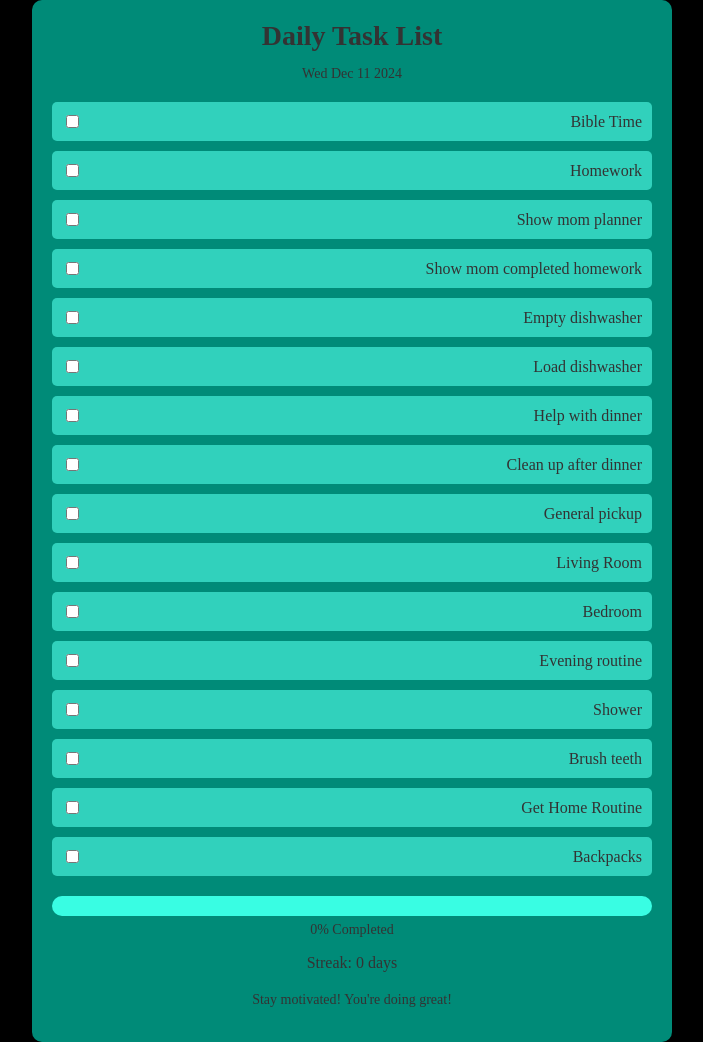
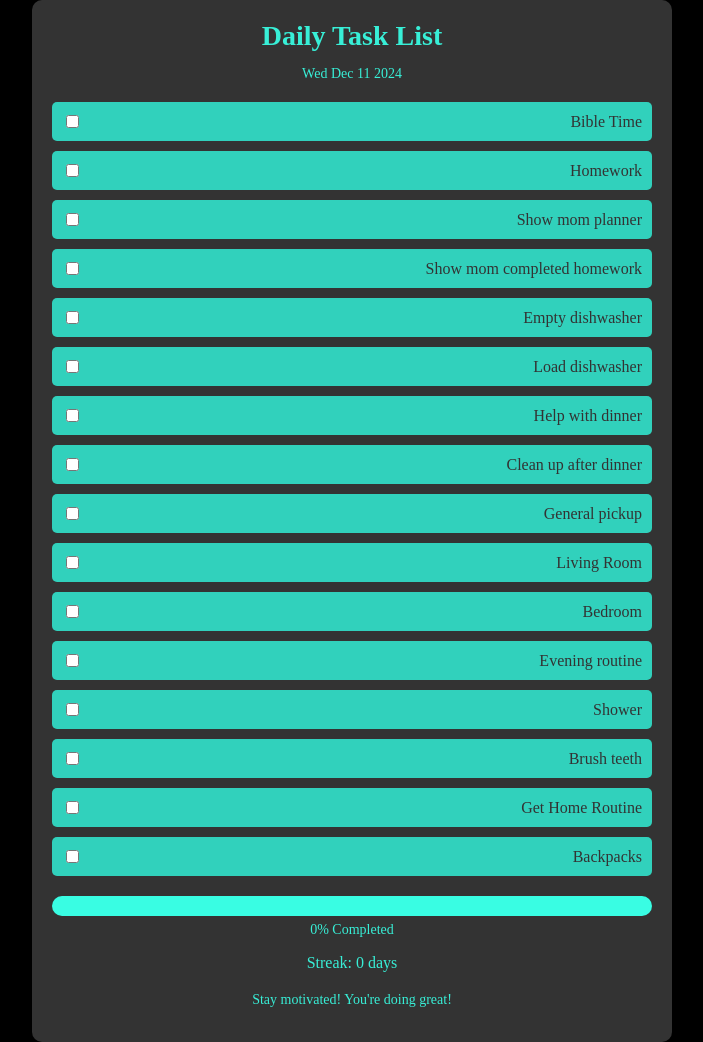
Before and after one commit to ccox0719/task-list-app, a plain HTML site: page index.html in a window 1280 px wide. Shown: the whole page, without its empty margins (288-991 px from the left). Drawn offline with Linux system fonts and the light colour scheme.

Commit message:
Update styles.css

```diff
--- a/styles.css
+++ b/styles.css
@@ -2,7 +2,7 @@ body {
     margin: 0;
     font-family: 'Playfair Display', serif;
     background-color: #000000;
-    color: #333333;
+    color: #38efd7;
     display: flex;
     flex-direction: column;
     align-items: center;
@@ -14,7 +14,7 @@ body {
     width: 90%;
     max-width: 600px;
     text-align: center;
-    background-color: #008b78;
+    background-color: #333333;
     border-radius: 10px;
     padding: 20px;
     box-shadow: 0 4px 6px rgba(0, 0, 0, 0.2);
@@ -27,14 +27,14 @@ body {
 .header h1 {
     margin: 0;
     font-size: 28px;
-    color: #333333;
+    color: #38efd7;
     word-wrap: break-word;
     overflow-wrap: break-word;
 }
 
 #date-display {
     font-size: 14px;
-    color: #333333;
+    color: #38efd7;
 }
 
 #task-list-container {
@@ -85,18 +85,18 @@ progress::-webkit-progress-value {
 #progress-percentage {
     margin-top: 5px;
     font-size: 14px;
-    color: #333333;
+    color: #38efd7;
 }
 
 .streak-container {
     margin-bottom: 20px;
     font-size: 16px;
-    color: #333333;
+    color: #38efd7;
 }
 
 .button-container button {
     background-color: #31d1bc;
-    color: #333333;
+    color: #38efd7;
     border: none;
     border-radius: 5px;
     padding: 10px 20px;
@@ -107,11 +107,11 @@ progress::-webkit-progress-value {
 
 .button-container button:hover {
     background-color: #39fde3;
-    color: #333333;
+    color: #38efd7;
 }
 
 footer {
     margin-top: 20px;
     font-size: 14px;
-    color: #333333;
+    color: #38efd7;
 }
```
